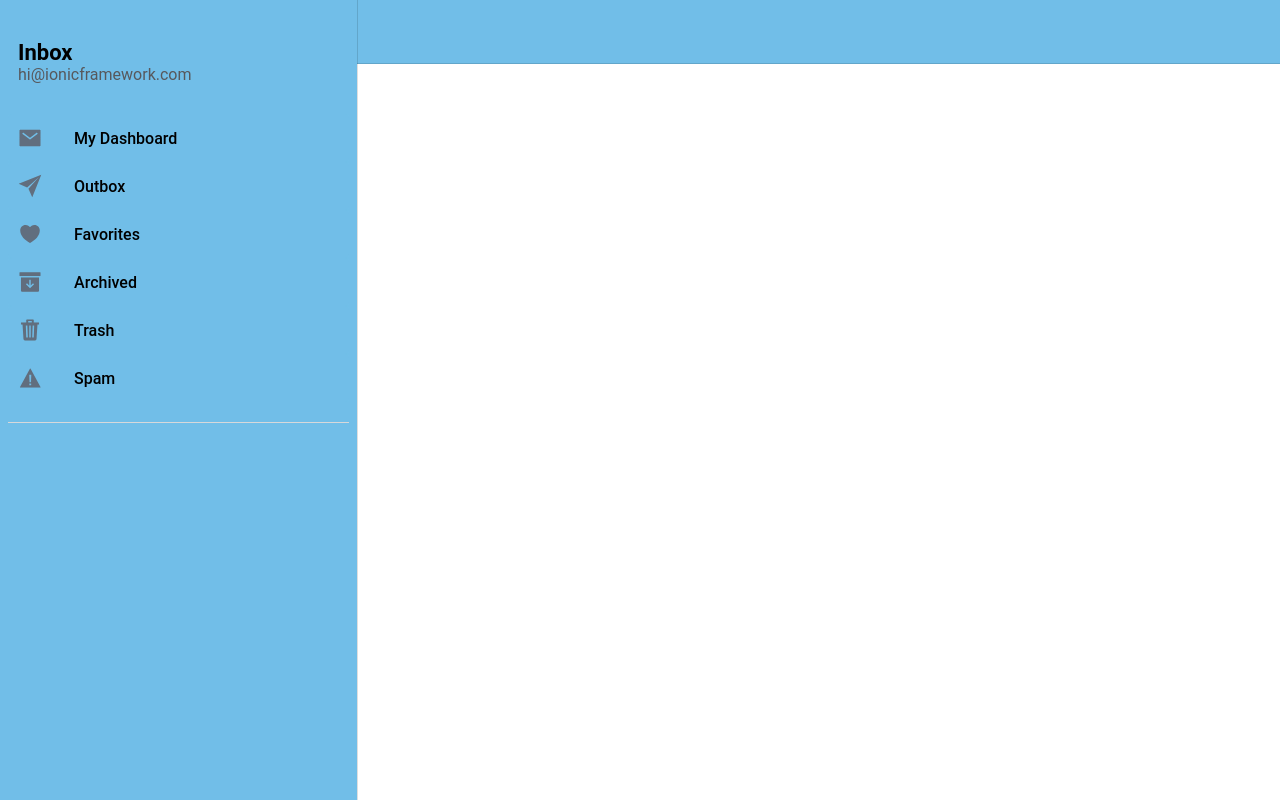
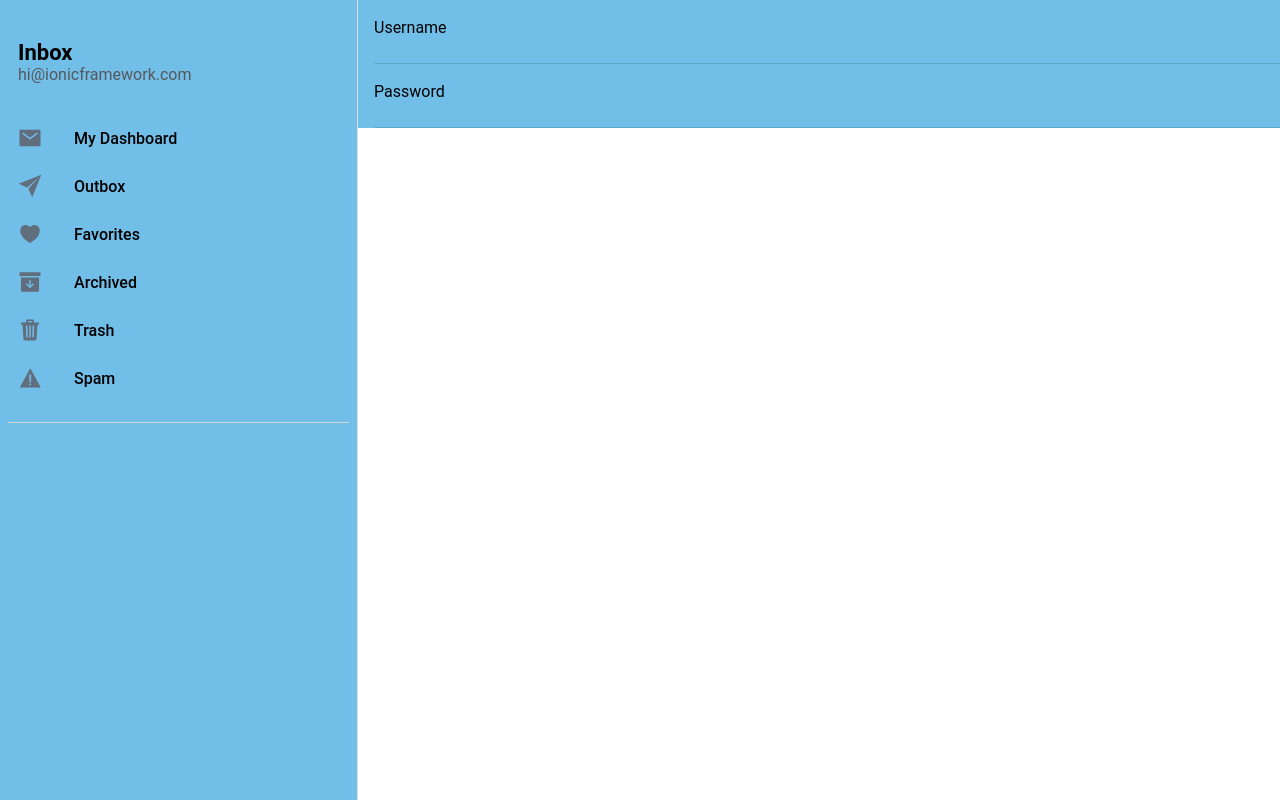
Before and after one commit to akm3192/Wallstreet-Widget, a React (Vite) app: page /signin in a window 1280 px wide. Built offline with nearby package versions, Linux system fonts and the light colour scheme; the HTML template or start-up script is replaced by a standard one.

Commit message:
issue fixed

```diff
--- a/src/App.tsx
+++ b/src/App.tsx
@@ -1,9 +1,8 @@
-import { IonApp, IonPage, IonRouterOutlet, IonSplitPane, setupIonicReact } from '@ionic/react';
+import { IonApp, IonPage, IonRouterOutlet, IonSplitPane, IonContent, IonItem, IonLabel, IonInput, setupIonicReact } from '@ionic/react';
 import { IonReactRouter } from '@ionic/react-router';
 import { Redirect, Route, useLocation } from 'react-router-dom';
 import Menu from './components/Menu';
 import Page from './pages/Page';
-import SignIn from './pages/SignIn';
 
 /* Core CSS required for Ionic components to work properly */
 import '@ionic/react/css/core.css';
@@ -34,21 +33,31 @@ import '@ionic/react/css/palettes/dark.system.css';
 
 /* Theme variables */
 import './theme/variables.css';
+import { useState } from 'react';
 
 setupIonicReact();
 
+const SignIn: React.FC = () => {
+const [username, setUsername] = useState<string>('');
+const [password, setPassword] = useState<string>('');
+
+  return (
+    <IonContent>
+      <IonItem>
+        <IonLabel position="floating">Username</IonLabel>
+        <IonInput value={username} onIonChange={(e)=> setUsername(e.detail.value!)}></IonInput>
+      </IonItem>
+      <IonItem>
+        <IonLabel position="floating">Password</IonLabel>
+        <IonInput value={password} onIonChange={(e)=> setPassword(e.detail.value!)}></IonInput>
+      </IonItem>
+    </IonContent>
+  );
+}
 
 const App: React.FC = () => {
   return (
     <IonApp>
-
-      <IonReactRouter>
-      <IonRouterOutlet>
-        <Route path="/signin" exact={true}>
-              <SignIn></SignIn>
-        </Route>
-        </IonRouterOutlet>
-      </IonReactRouter>
 
       <IonReactRouter>
         <IonSplitPane contentId="main">
@@ -61,6 +70,9 @@ const App: React.FC = () => {
             <Route path="/folder/:name" exact={true}>
               <Page />
             </Route>
+            <Route path="/signin" exact={true}>
+              <SignIn></SignIn>
+        </Route>
 
           </IonRouterOutlet>
         </IonSplitPane>
--- a/src/pages/SignIn.tsx
+++ /dev/null
@@ -1,19 +0,0 @@
-import { IonContent, IonInput, IonItem, IonLabel} from '@ionic/react';
-import './Page.css';
-import { useState } from 'react';
-
-const SignIn: React.FC = () => {
-
-  const [username, setUsername] = useState<string>('');
-
-  return (
-    <IonContent>
-      <IonItem>
-        <IonLabel position="floating">Enter Username</IonLabel>
-        <IonInput value={username} onIonChange={(e)=> setUsername(e.detail.value!)}></IonInput>
-      </IonItem>
-    </IonContent>
-  );
-};
-
-export default SignIn;
```
